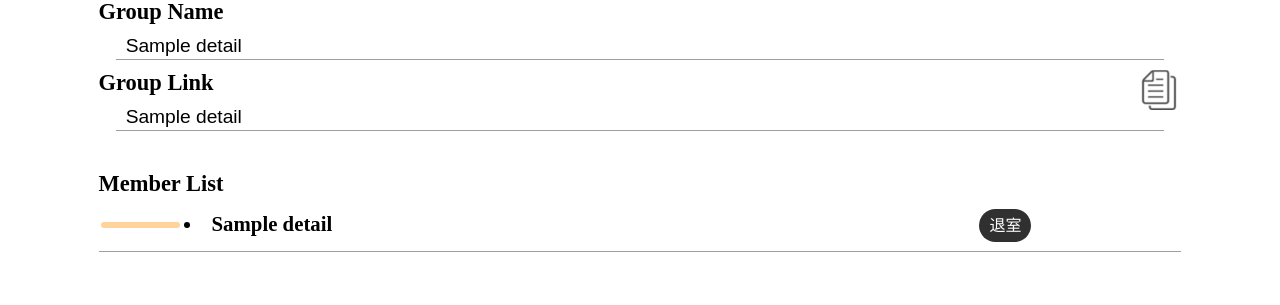
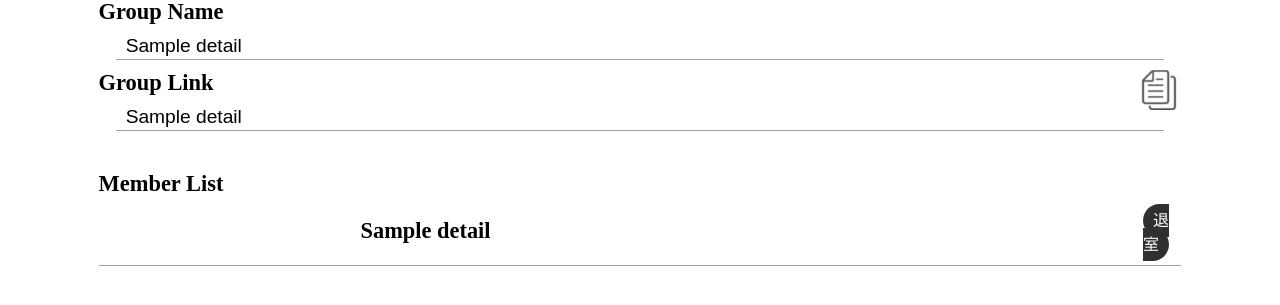
Before and after one commit to 2022WorkShiftManagement/work_shift_management, a Flask app: template templates/group_detail.html in a window 1280 px wide. Shown: the part 131-436 px from the top of the page. Run offline with Flask 2, Linux system fonts and the light colour scheme; the template is opened without the code that fills it: most values are stand-ins (such as "Sample title", 1, 10 or a date in 2020); some libraries are stand-ins or nearby versions.

Commit message:
[Update] メンバーリストの<li>を削除、CSS調整

```diff
--- a/static/css/group_detail.css
+++ b/static/css/group_detail.css
@@ -59,22 +59,23 @@ table {
   border-collapse:  collapse;
 }
 td {
-  padding: 15px 0;
+  padding: 10px 2px;
+}
+
+tbody td:nth-child(1) {
+  width: 20vw;
 }
 
 tbody td:nth-child(1) p {
-  margin: 2px 0 0 2px;
-  padding: 3px 5px;
+  font-size: 0.8rem;
   border-radius: 10px;
   background-color: rgba(255, 145, 0, 0.4);
-  font-size: 0.6rem;
 }
 
 tbody td:nth-child(2) {
-  font-size: 1.3rem;
-  width: 60%;
+  font-size: 1.4rem;
+  width: 60vw;
   font-weight: bold;
-  padding-left: 4px;
   text-align: left;
 }
 
--- a/templates/group_detail.html
+++ b/templates/group_detail.html
@@ -32,7 +32,7 @@
         <div id="members_list">
             <h3>Member List</h3>
             <table>
-                <ul>{% for i in details %}
+                {% for i in details %}
                     {% if i[0] == 1 %}
                         <tr>
                             {% if i[0] == i[3] %}
@@ -40,15 +40,15 @@
                                     <p>Leader</p>
                                 </td>
                                 <td>
-                                    <li>{{ i[1] }}</li>
+                                    <p>{{ i[1] }}</p>
                                 </td>
-                                <td></td>
+                                <td> </td>
                             {% else %}
                                 <td>
                                     <p></p>
                                 </td>
                                 <td>
-                                    <li>{{ i[1] }}</li>
+                                    <p>{{ i[1] }}</p>
                                 </td>
                                 <td>
                                     <a onclick="alert('退室')">退室</a>
@@ -62,25 +62,25 @@
                     {% if i[0] != 1 %}
                         {% if i[0] == i[3] %}
                             <tr>
-                                    <td><p>Leader</p></td>
                                 <td>
-                                        <li>{{ i[1] }}</li>
+                                    <p>Leader</p>
+                                </td>
+                                <td>
+                                    <p>{{ i[1] }}</p>
                                 </td>
                                 <td></td>
                                 {% else %}
                                 <td></td>
                                 <td>
-                                        <li>{{ i[1] }}</li>
+                                    <p>{{ i[1] }}</p>
                                 </td>
                                 <td>
                                     <a onclick="alert('削除')">Remove</a>
                                 </td>
                             </tr>
                         {% endif %}
-
                     {% endif %}
                 {% endfor %}
-                </ul>
             </table>
         </div>
     </main>
```
Lines whose indentation alone changed are shown as unchanged.
